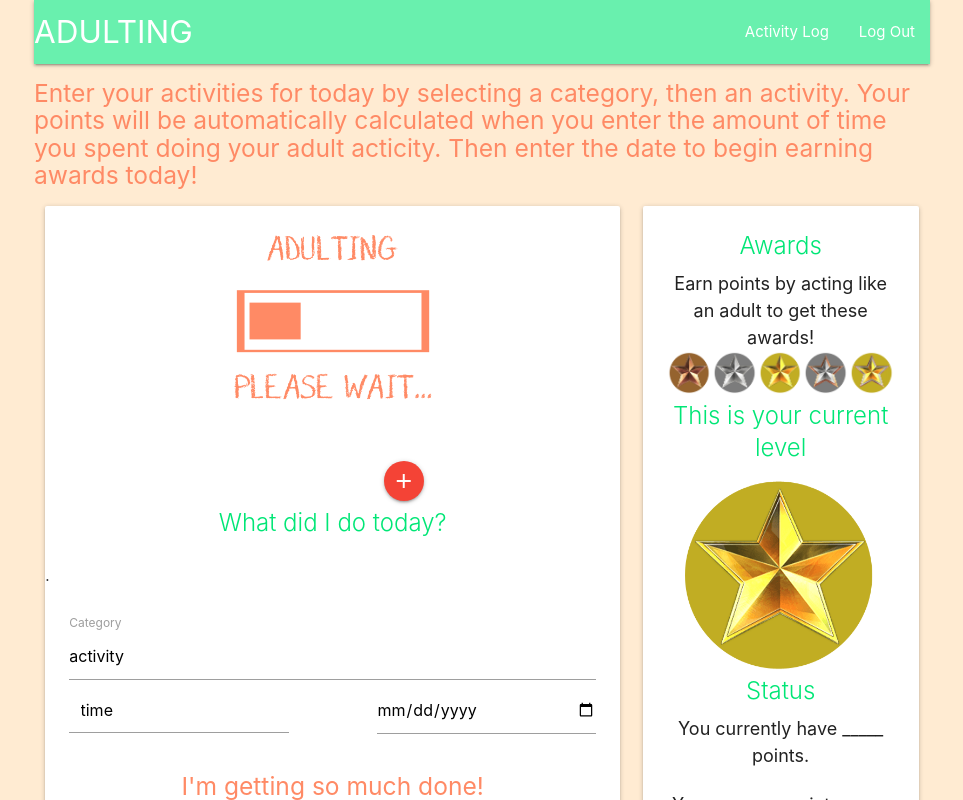
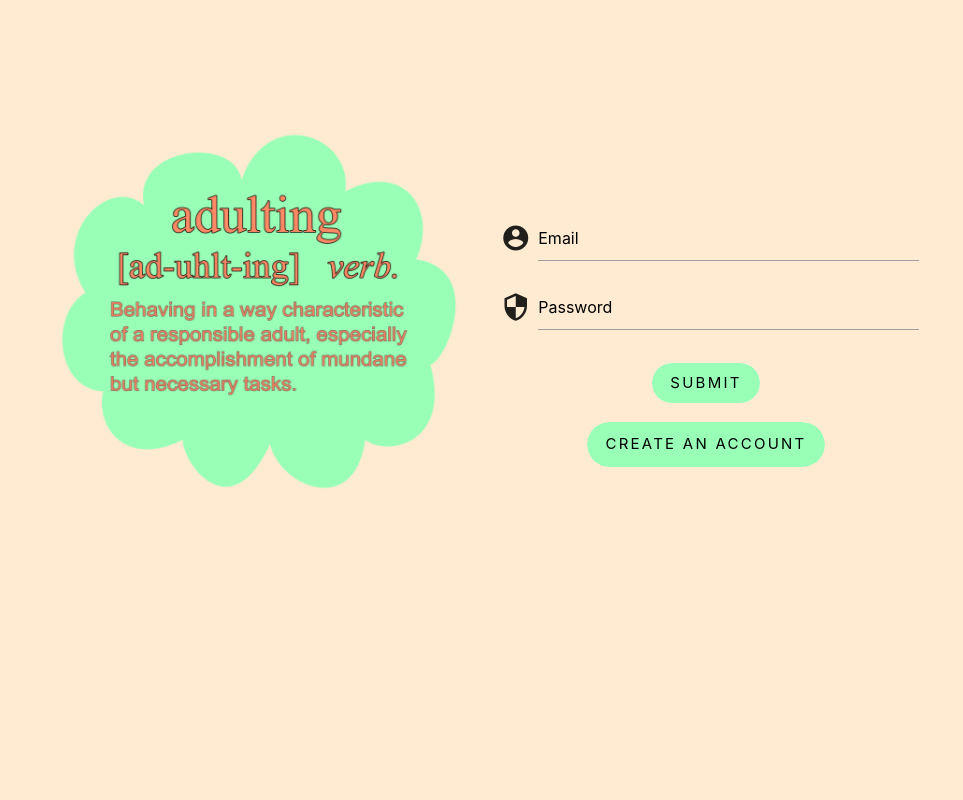
Before and after one commit to andrewtkemp/adulting, a React (Create React App) app in the folder client/: page / in a window 1280 px wide. Shown: the top 800 px of the page, without its empty margins (158-1121 px from the left). Built offline with nearby package versions, Linux system fonts and the light colour scheme.

Commit message:
routes edited in login

```diff
--- a/client/src/App.js
+++ b/client/src/App.js
@@ -14,7 +14,7 @@
           <Switch>
             <Route exact path="/login" component={Login} />
             <Route exact path="/signup" component={Signup} />
-            <Route exact path="/" component={Home} />
+            <Route exact path="/" component={Login} />
             <Route exact path="/home" component={Home} />
             <Route exact path="/allactivities" component={AllActivities} />
           </Switch>
--- a/client/src/pages/login.js
+++ b/client/src/pages/login.js
@@ -16,7 +16,7 @@
      console.log(email,password)
         axios
             .post(
-                "/login",
+                "api/user/login",
                 {
                     email, password
                 },
```
Also changed, not shown: 1 other file (tests, documents, lock files or other folders).
